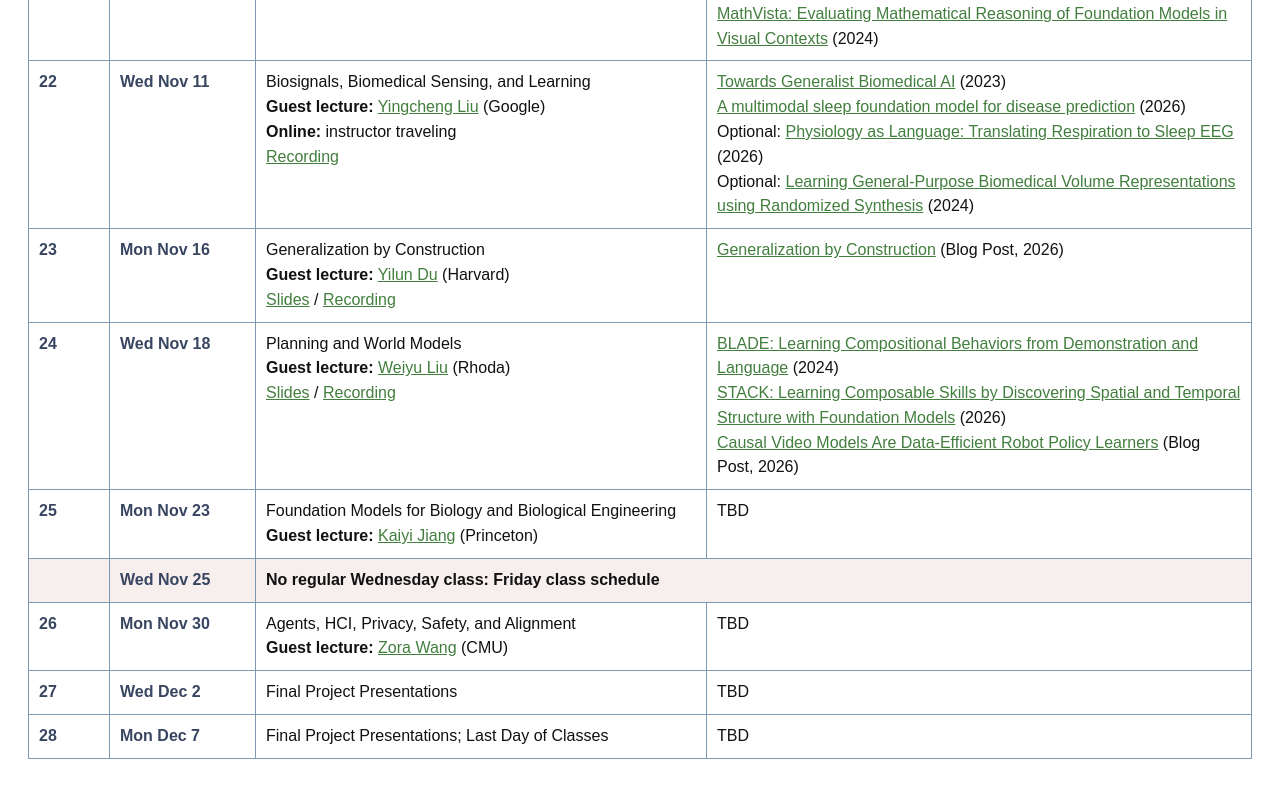
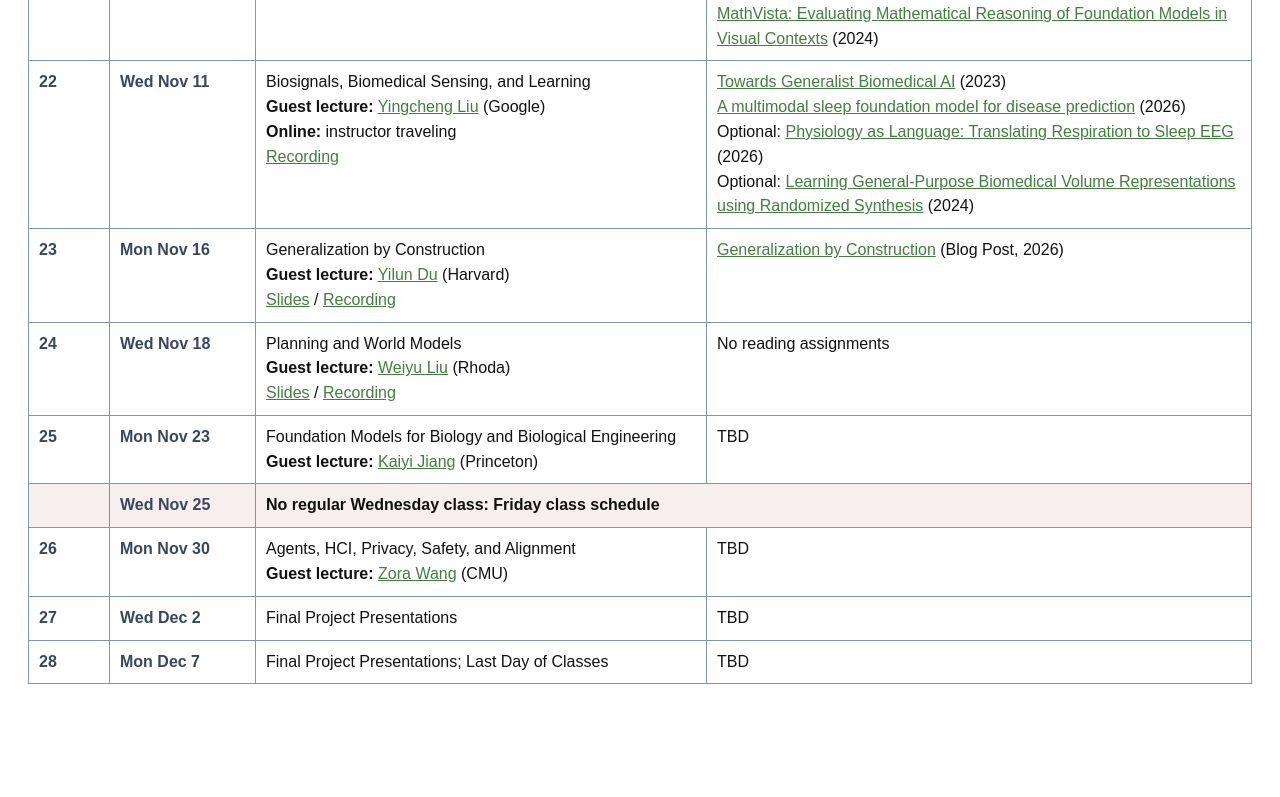
Before and after one commit to the-labone/cis7000-fall26-website, a plain HTML site: page index.html in a window 1280 px wide. Shown: the part 5570-6367 px from the top of the page. After the commit the page ends 6314 px from the top, so only its background shows below. Drawn offline with Linux system fonts and the light colour scheme.

Commit message:
Remove lecture 24 reading assignments

```diff
--- a/index.html
+++ b/index.html
@@ -499,11 +499,7 @@
           <a href="assets/slides/lecture24-planning-world-models.pdf">Slides</a> /
           <a href="https://upenn.hosted.panopto.com/Panopto/Pages/Viewer.aspx?id=8ab9f6cb-6010-4c56-b53a-b507001f56c1">Recording</a>
         </td>
-        <td>
-          <a href="https://openreview.net/forum?id=fR1rCXjCQX">BLADE: Learning Compositional Behaviors from Demonstration and Language</a> (2024)<br>
-          <a href="https://icra-stack.github.io/STACK.pdf">STACK: Learning Composable Skills by Discovering Spatial and Temporal Structure with Foundation Models</a> (2026)<br>
-          <a href="https://www.rhoda.ai/research/direct-video-action">Causal Video Models Are Data-Efficient Robot Policy Learners</a> (Blog Post, 2026)
-        </td>
+        <td>No reading assignments</td>
       </tr>
       <tr>
         <td>25</td>
```
